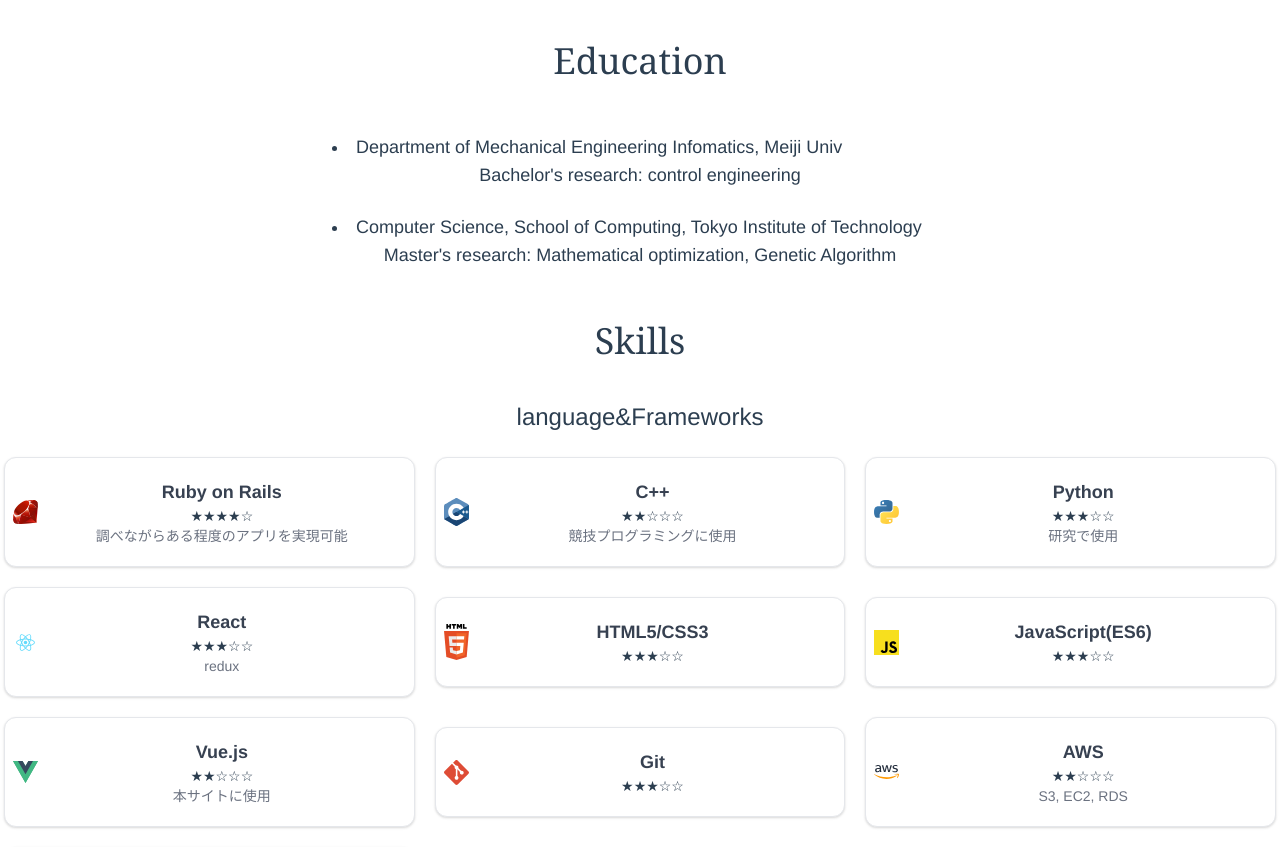
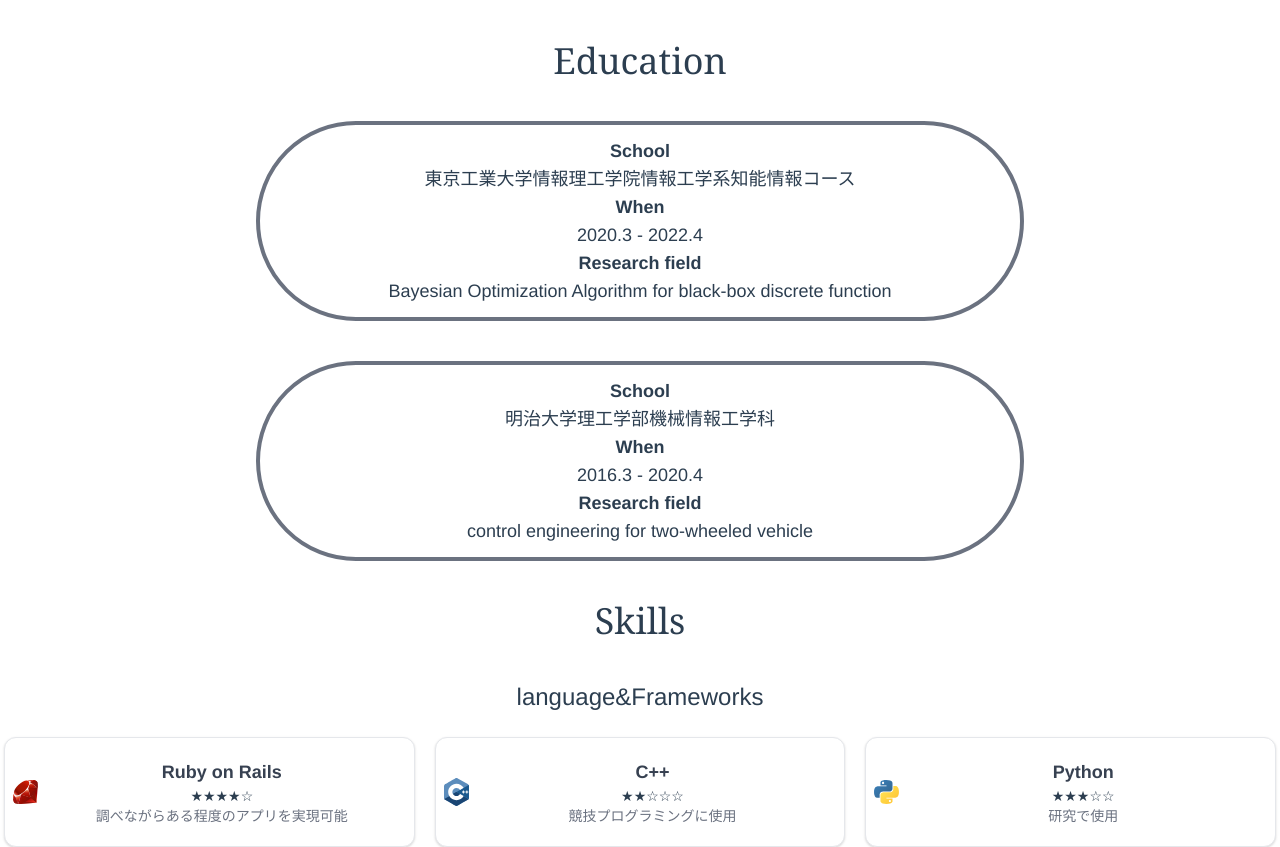
Before and after one commit to tomoyuki-hiranuma/portfolio, a Vue app: page / in a window 1280 px wide. Shown: the part 1020-1867 px from the top of the page. Built offline with nearby package versions, Linux system fonts and the light colour scheme.

Commit message:
use card

```diff
--- a/src/components/Education.vue
+++ b/src/components/Education.vue
@@ -1,18 +1,22 @@
 <template>
   <div id="education">
     <p class="text-2xl md:text-4xl my-7 md:my-10 font-serif">Education</p>
-    <div class="text-sm md:text-lg w-1/2 mx-auto">
-      <div class="p-1 md:p-3">
-        <li class="text-left">
-          Department of Mechanical Engineering Infomatics, Meiji Univ
-        </li>
-        <p>Bachelor's research: control engineering</p>
+    <div class="text-sm md:text-lg w-3/5 mx-auto">
+      <div class="my-10 border-4 rounded-full py-3 px-6 border-gray-500">
+        <p class="font-bold">School</p>
+        <p>東京工業大学情報理工学院情報工学系知能情報コース</p>
+        <p class="font-bold">When</p>
+        <p>2020.3 - 2022.4</p>
+        <p class="font-bold">Research field</p>
+        <p>Bayesian Optimization Algorithm for black-box discrete function</p>
       </div>
-      <div class="p-1 md:p-3">
-        <li class="text-left">
-          Computer Science, School of Computing, Tokyo Institute of Technology
-        </li>
-        <p>Master's research: Mathematical optimization, Genetic Algorithm</p>
+      <div class="my-10 border-4 rounded-full py-3 px-6 border-gray-500">
+        <p class="font-bold">School</p>
+        <p>明治大学理工学部機械情報工学科</p>
+        <p class="font-bold">When</p>
+        <p>2016.3 - 2020.4</p>
+        <p class="font-bold">Research field</p>
+        <p>control engineering for two-wheeled vehicle</p>
       </div>
     </div>
   </div>
--- a/src/components/Qualification.vue
+++ b/src/components/Qualification.vue
@@ -2,7 +2,7 @@
   <div id="qualifications">
     <p class="text-lg md:text-2xl my-10">Qualification</p>
     <div class="w-1/3 mx-auto text-sm md:text-lg my-7 md:my-10">
-      <li class="text-left">基本情報技術者試験合格(2017/11)</li>
+      <li class="text-left">基本情報技術者試験合格(2018/5)</li>
       <li class="text-left">TOEIC890(2021/4)</li>
     </div>
   </div>
```
